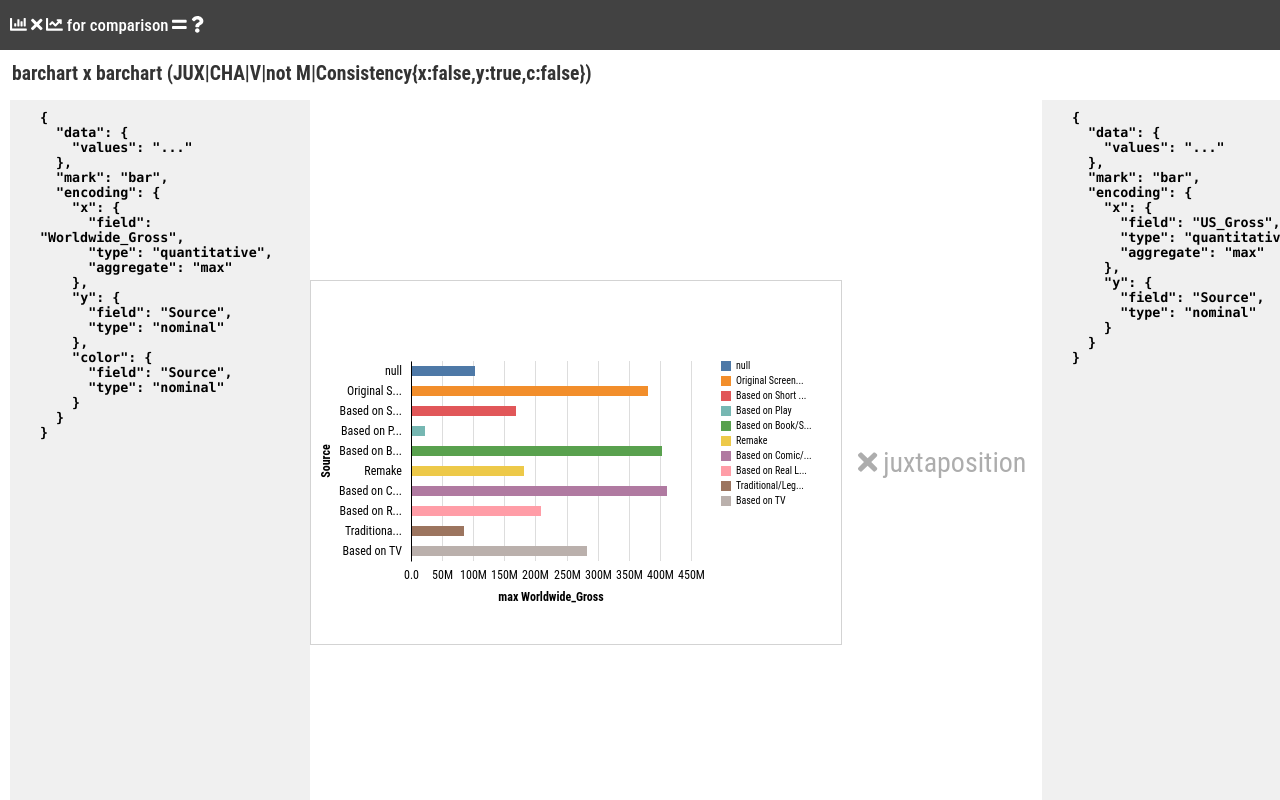
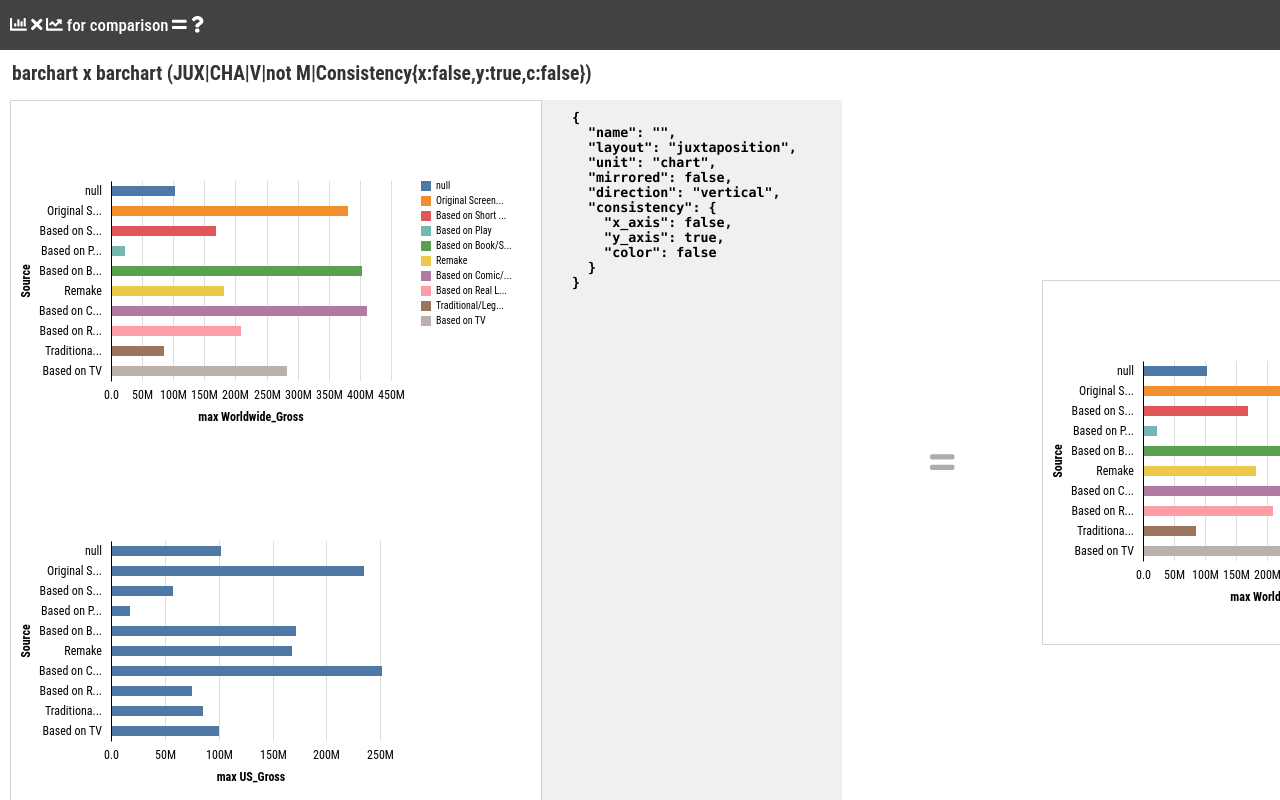
Before and after one commit to sehilyi/comparative-layout-explorer, a React app: page / in a window 1280 px wide. Built offline with nearby package versions, Linux system fonts and the light colour scheme.

Commit message:
Add nesting for vertical and horizontal bar chart

```diff
--- a/src/components/app-root.tsx
+++ b/src/components/app-root.tsx
@@ -54,7 +54,7 @@ export class AppRootBase extends React.PureComponent<AppRootProps, {}> {
   }
 
   renderExamples(specs: {A: Spec, B: Spec, C: CompSpec}) {
-    const PRESENTATION = true
+    const PRESENTATION = false  // change chart order: chart for comparison is firstly placed for false
     let onBarChartA = (ref: SVGSVGElement) => {
       renderSimpleChart(ref, specs.A);
     }
--- a/src/components/visualizations/data-handler/domain-calculator.ts
+++ b/src/components/visualizations/data-handler/domain-calculator.ts
@@ -61,8 +61,7 @@ export function getDomainByLayout(A: Spec, B: Spec, C: CompSpec, consistency: Co
   resA = {axis: axisA, c: colorA.c, cKey: colorA.cKey}
   resB = {axis: axisB, c: colorB.c, cKey: colorB.cKey}
 
-  // exceptions
-  // modify results
+  // exceptions: modify domains considering designs
   if (C.layout === "juxtaposition" && C.unit === "element" && C.direction === "vertical" && isBarChart(A) && isBarChart(B)) {
     // consistency.x_axis and y_axis are always true
     const n = A.encoding.x.type === "nominal" ? "x" : "y",
@@ -86,11 +85,12 @@ export function getDomainByLayout(A: Spec, B: Spec, C: CompSpec, consistency: Co
     // nesting
     if (isBarChart(A) && isBarChart(B)) {
       // TODO: horizontal bar chart vs. vertical bar chart should be considered
-      const n = A.encoding.x.type === "nominal" ? "x" : "y", q = A.encoding.x.type === "quantitative" ? "x" : "y"
+      const an = A.encoding.x.type === "nominal" ? "x" : "y", aq = A.encoding.x.type === "quantitative" ? "x" : "y"
+      const bn = B.encoding.x.type === "nominal" ? "x" : "y", bq = B.encoding.x.type === "quantitative" ? "x" : "y"
       let axes: AxisDomainData[] = []
-      let nested = getAggValuesByTwoKeys(A.data.values, A.encoding[n].field, B.encoding[n].field, A.encoding[q].field, A.encoding[q].aggregate)
+      let nested = getAggValuesByTwoKeys(A.data.values, A.encoding[an].field, B.encoding[bn].field, A.encoding[aq].field, A.encoding[aq].aggregate)
       for (let i = 0; i < axisA.x.length; i++) {
-        axisB.y = nested[i].values.map((d: object) => d["value"])
+        axisB[bq] = nested[i].values.map((d: object) => d["value"])
         axes.push({...axisB})
       }
       resB = {...resB, axis: axes}
--- a/src/components/visualizations/index.ts
+++ b/src/components/visualizations/index.ts
@@ -74,8 +74,6 @@ export function canRenderCompChart(A: Spec, B: Spec, C: CompSpec) {
   if (isScatterplot(A) && C.layout === "superimposition" && C.unit === "element") can = false
   if (C.layout === "juxtaposition" && C.unit === "element" &&
     (A.encoding.x.type !== B.encoding.x.type || A.encoding.y.type !== B.encoding.y.type)) can = false
-  // horizontal bar chart + vertical bar chart
-  if (isBarChart(A) && isBarChart(B) && A.encoding.x.type !== B.encoding.x.type) can = false
 
   if (!can) console.log("error: such comparison is not supported.")
   return can
--- a/src/components/visualizations/tests/test-specs.ts
+++ b/src/components/visualizations/tests/test-specs.ts
@@ -322,7 +322,6 @@ export function getExampleSpec(): {A: Spec, B: Spec, C: CompSpec}[] {
         }
       }
     },
-    /* // error
     {
       C: {
         ...DEFAULT_COMP_SPEC,
@@ -340,7 +339,7 @@ export function getExampleSpec(): {A: Spec, B: Spec, C: CompSpec}[] {
         },
         mark: "bar",
         encoding: {
-          y: {field: "Source", type: "nominal"},
+          y: {field: "MPAA_Rating", type: "nominal"},
           x: {field: "Worldwide_Gross", type: "quantitative", aggregate: "max"}
         }
       },
@@ -350,13 +349,46 @@ export function getExampleSpec(): {A: Spec, B: Spec, C: CompSpec}[] {
         },
         mark: "bar",
         encoding: {
-          y: {field: "MPAA_Rating", type: "nominal"},
+          y: {field: "Source", type: "nominal"},
           x: {field: "Worldwide_Gross", type: "quantitative", aggregate: "max"},
-          color: {field: "MPAA_Rating", type: "nominal"}
+          color: {field: "Source", type: "nominal"}
         }
       }
     },
-    */
+    {
+      C: {
+        ...DEFAULT_COMP_SPEC,
+        name: "H vs V bar charts",
+        layout: "superimposition",
+        direction: "horizontal",
+        unit: "element",
+        consistency: {
+          x_axis: false, y_axis: false, color: false
+        }
+      },
+      // https://vega.github.io/vega-lite/examples/
+      A: {
+        data: {
+          values: DATASET_MOVIES.rawData
+        },
+        mark: "bar",
+        encoding: {
+          x: {field: "MPAA_Rating", type: "nominal"},
+          y: {field: "Worldwide_Gross", type: "quantitative", aggregate: "max"}
+        }
+      },
+      B: {
+        data: {
+          values: DATASET_MOVIES.rawData
+        },
+        mark: "bar",
+        encoding: {
+          x: {field: "Worldwide_Gross", type: "quantitative", aggregate: "max"},
+          y: {field: "Source", type: "nominal"},
+          color: {field: "Source", type: "nominal"}
+        }
+      }
+    },
     {
       C: {
         ...DEFAULT_COMP_SPEC,
```
